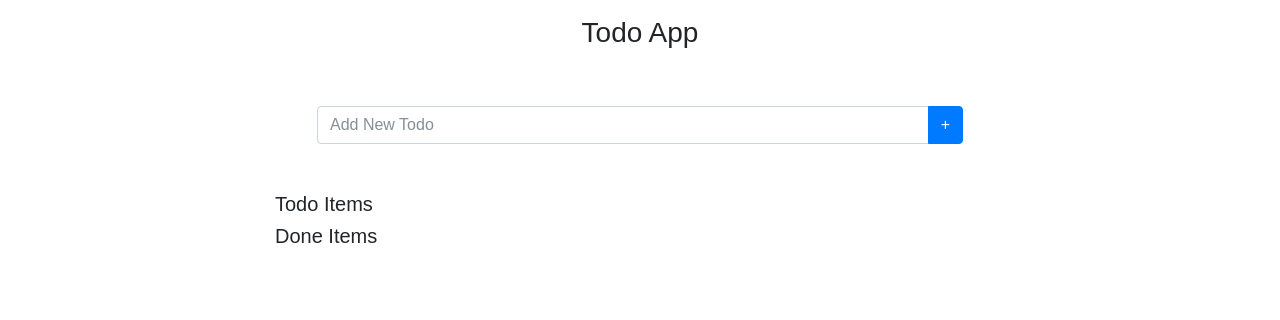
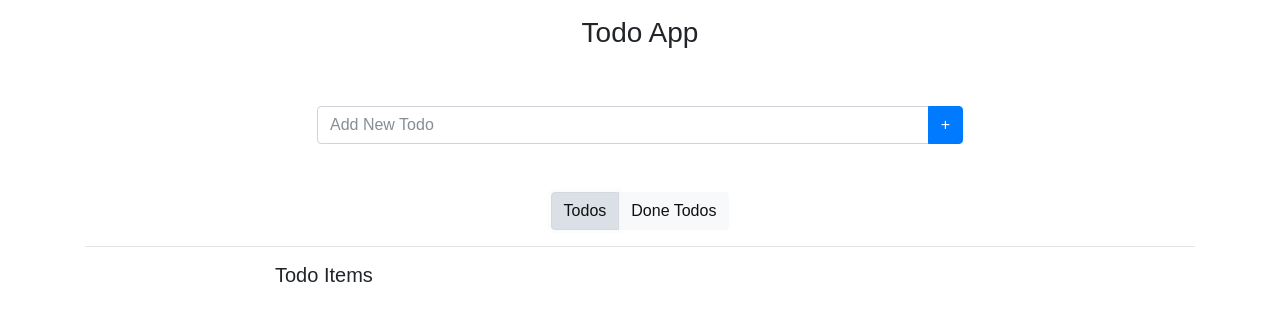
Before and after one commit to jayrexacilo/todo-app, a React (Create React App) app: page / in a window 1280 px wide. Shown: the top 320 px of the page. Built offline with nearby package versions, Linux system fonts and the light colour scheme.

Commit message:
implement router for todos and done todos

```diff
--- a/package.json
+++ b/package.json
@@ -6,6 +6,7 @@
     "react": "^16.0.0",
     "react-dom": "^16.0.0",
     "react-edit-inplace": "^1.1.1",
+    "react-router-dom": "^4.2.2",
     "react-scripts": "1.0.17",
     "uuid": "^3.1.0"
   },
--- a/src/App.js
+++ b/src/App.js
@@ -1,4 +1,12 @@
 import React, { Component } from "react";
+import {
+  BrowserRouter as Router,
+  Switch,
+  Route,
+  NavLink,
+  withRouter,
+  Redirect
+} from "react-router-dom";
 import uuid from "uuid";
 import Todos from "./Components/Todos";
 import DoneTodos from "./Components/DoneTodos";
@@ -109,27 +117,57 @@ class App extends Component {
   }
 
   render() {
-    return (
-      <div className="App container">
-        <div className="row">
-          <div className="col mt-3 text-center">
-            <h1 className="h3">Todo App</h1>
-          </div>
-        </div>
-        <AddTodo addTodo={this.handleAddTodo.bind(this)} />
+    const myTodos = props => {
+      return (
         <Todos
           todos={this.state.todos}
           onDelete={this.handleDeleteItem.bind(this)}
           onMoveItem={this.handleMoveItem.bind(this)}
           onEdit={this.handleEdit.bind(this)}
         />
+      );
+    };
+    const myDoneTodos = props => {
+      return (
         <DoneTodos
           doneTodos={this.state.doneTodos}
           onDelete={this.handleDeleteItem.bind(this)}
           onMoveItem={this.handleMoveItem.bind(this)}
           onEdit={this.handleEdit.bind(this)}
         />
-      </div>
+      );
+    };
+
+    const test = withRouter(({ match, location, history }) => {
+      console.log(location.pathname, location.state);
+      return false;
+    });
+
+    return (
+      <Router>
+        <div className="App container">
+          <div className="row">
+            <div className="col mt-3 text-center">
+              <h1 className="h3">Todo App</h1>
+            </div>
+          </div>
+          <AddTodo addTodo={this.handleAddTodo.bind(this)} />
+
+          <div className="btn-group d-flex justify-content-center" role="group">
+            <NavLink exact to="/" className="btn btn-light">
+              Todos
+            </NavLink>
+            <NavLink to="/doneTodos" className="btn btn-light">
+              Done Todos
+            </NavLink>
+          </div>
+          <hr />
+          <Switch>
+            <Route exact path="/" component={myTodos} />
+            <Route exact path="/doneTodos" component={myDoneTodos} />
+          </Switch>
+        </div>
+      </Router>
     );
   }
 }
```
